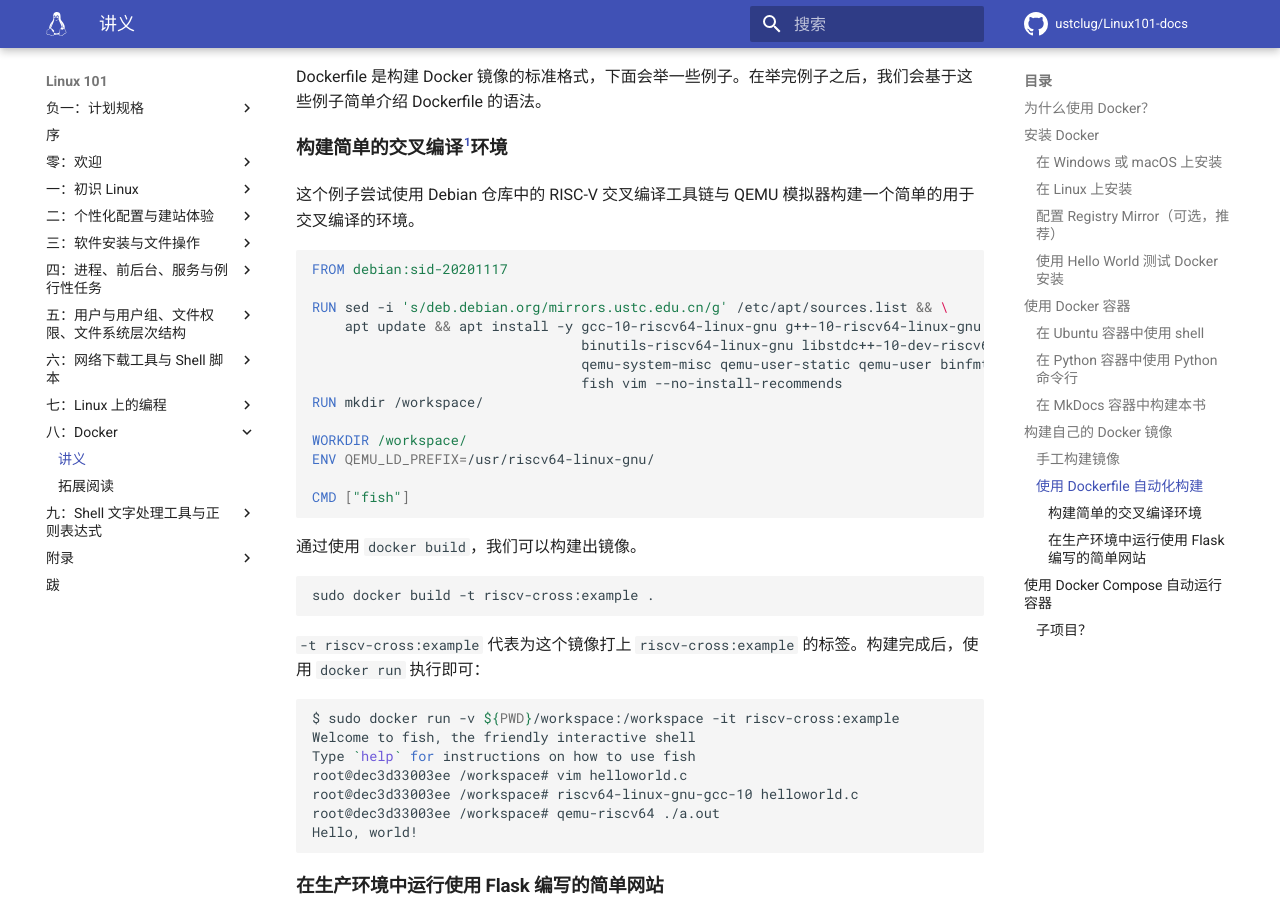
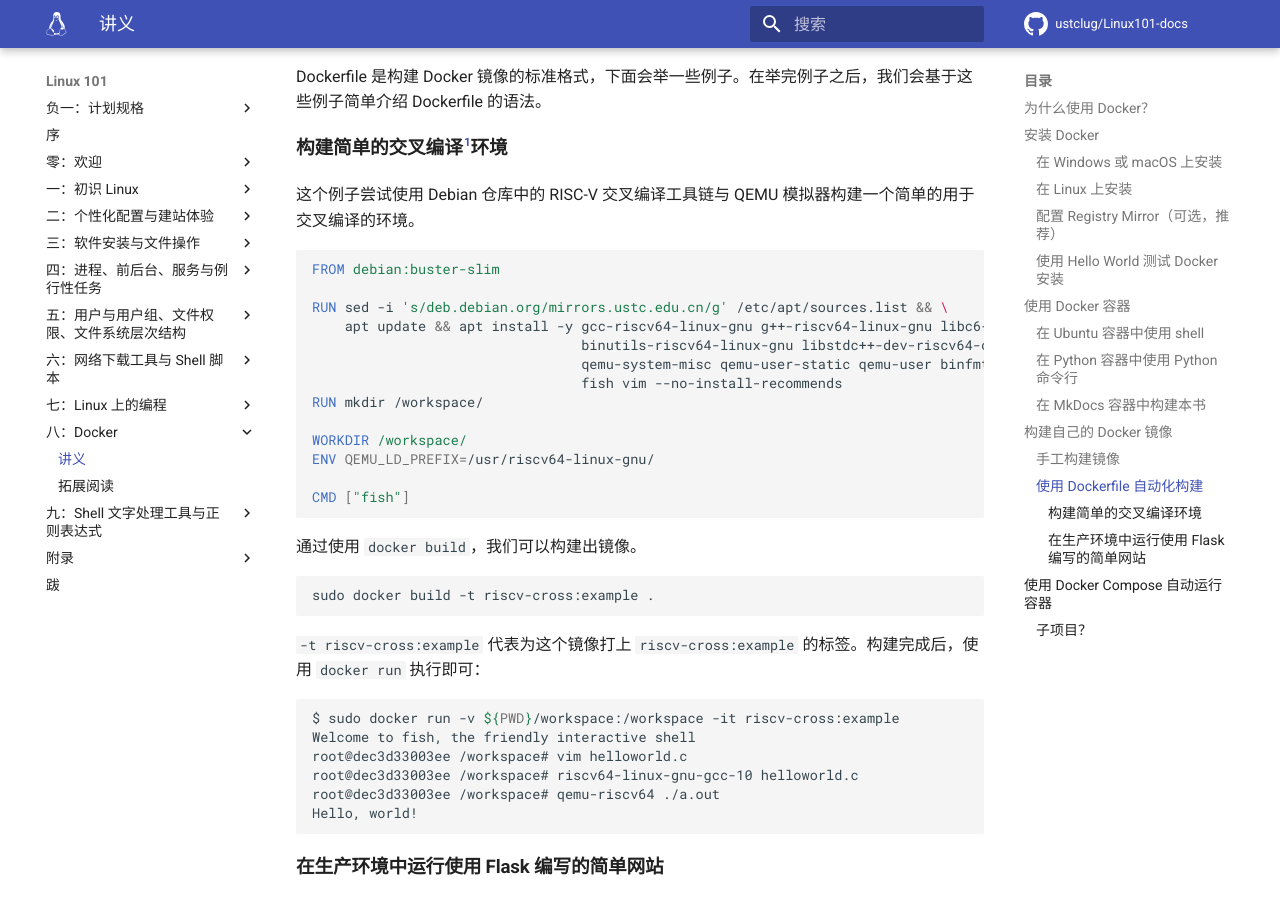
Before and after one commit to ustclug/Linux101-docs, an MkDocs documentation site: the page built from docs/Ch08/index.md, in a window 1280 px wide and 900 px high, scrolled down 5391 px. Built offline with MkDocs 1.6.1 and Material for MkDocs 9.7.7, drawn with Linux system fonts in a browser that asks for light colours; comment, search, counter and statistics services are not loaded.

Commit message:
Use Debian stable (Buster) as example

````diff
--- a/docs/Ch08/index.md
+++ b/docs/Ch08/index.md
@@ -204,11 +204,11 @@
 这个例子尝试使用 Debian 仓库中的 RISC-V 交叉编译工具链与 QEMU 模拟器构建一个简单的用于交叉编译的环境。
 
 ```Dockerfile
-FROM debian:sid-20201117
+FROM debian:buster-slim
 
 RUN sed -i 's/deb.debian.org/mirrors.ustc.edu.cn/g' /etc/apt/sources.list && \
-    apt update && apt install -y gcc-10-riscv64-linux-gnu g++-10-riscv64-linux-gnu libc6-dev-riscv64-cross \
-                                 binutils-riscv64-linux-gnu libstdc++-10-dev-riscv64-cross \
+    apt update && apt install -y gcc-riscv64-linux-gnu g++-riscv64-linux-gnu libc6-dev-riscv64-cross \
+                                 binutils-riscv64-linux-gnu libstdc++-dev-riscv64-cross \
                                  qemu-system-misc qemu-user-static qemu-user binfmt-support \
                                  fish vim --no-install-recommends
 RUN mkdir /workspace/
@@ -230,7 +230,6 @@
 ```shell
 $ sudo docker run -v ${PWD}/workspace:/workspace -it riscv-cross:example
 Welcome to fish, the friendly interactive shell
-Type `help` for instructions on how to use fish
 root@dec3d33003ee /workspace# vim helloworld.c
 root@dec3d33003ee /workspace# riscv64-linux-gnu-gcc-10 helloworld.c
 root@dec3d33003ee /workspace# qemu-riscv64 ./a.out
````
